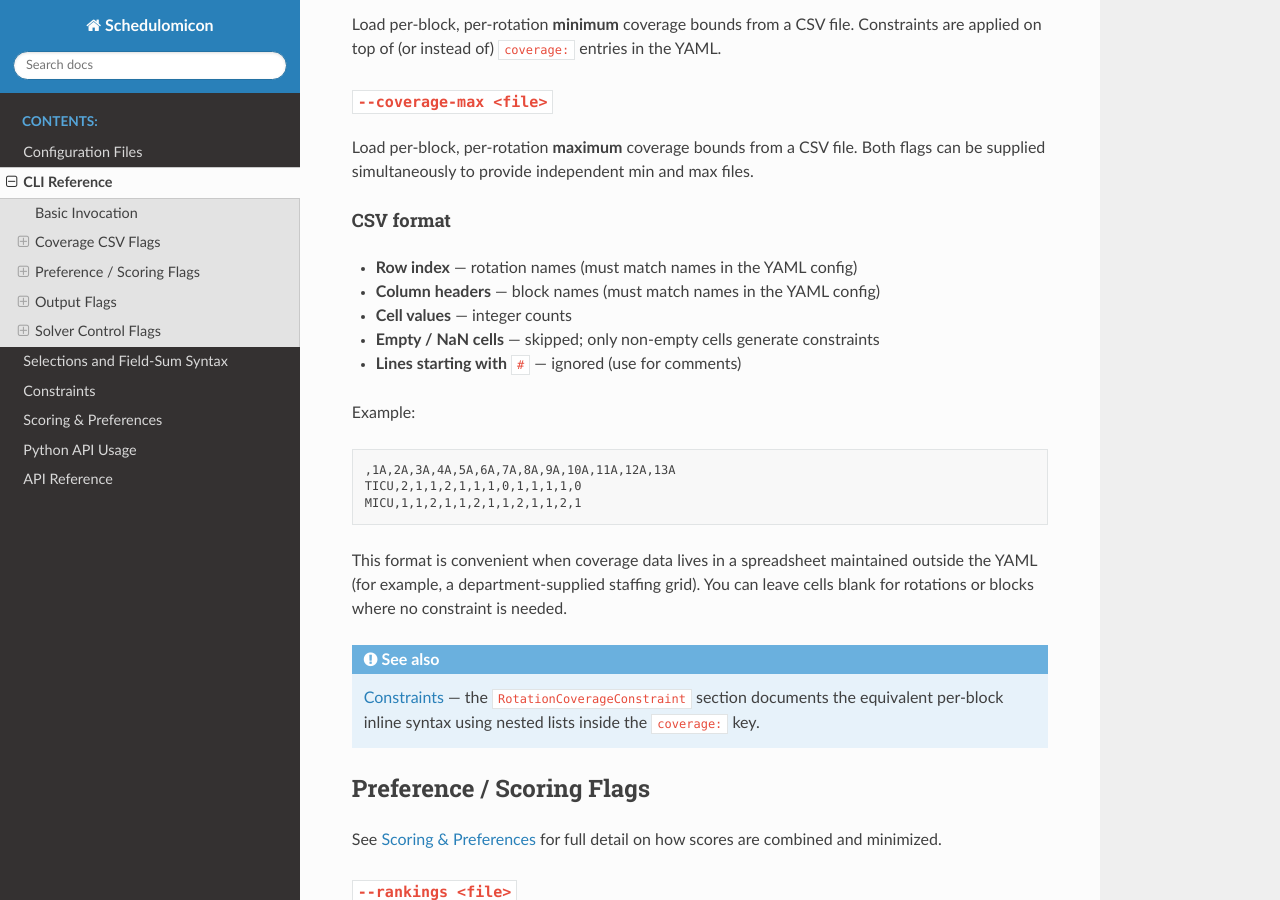
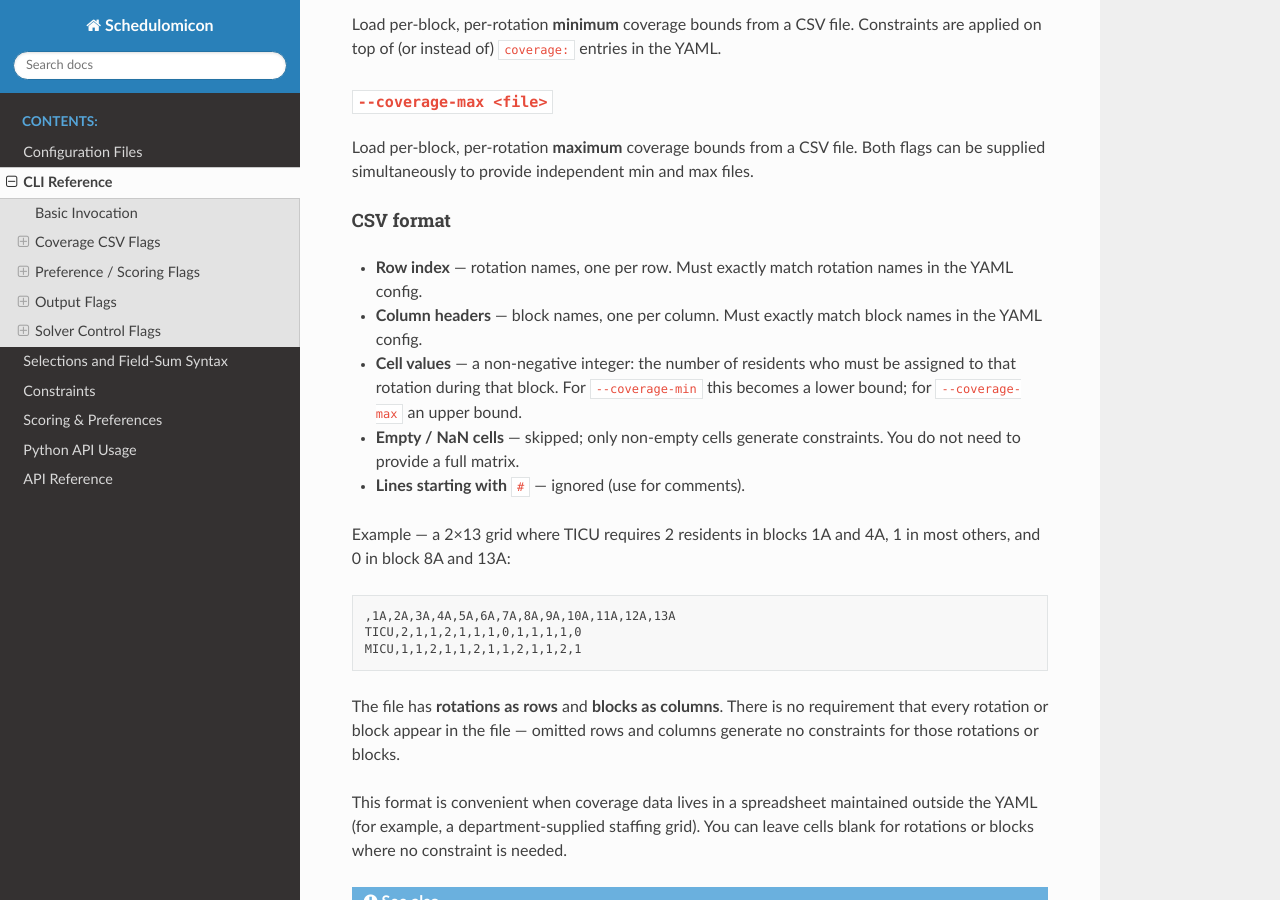
Before and after one commit to justinrporter/schedulomicon, a Sphinx documentation site: the page built from docs/source/cli_usage.rst, in a window 1280 px wide and 900 px high, scrolled down 498 px. Built offline with Sphinx 7.4.7 and the Read the Docs theme 3.1.0, drawn with Linux system fonts in a browser that asks for light colours.

Commit message:
docs: clarify coverage CSV structure and semantics
Expand the --coverage-min/--coverage-max CSV format section to explain
that cell values are resident counts (lower/upper bounds), that the
matrix is rotations-as-rows × blocks-as-columns, and that partial
matrices are valid. Also annotates the example with what the values mean.

Co-Authored-By: Claude Sonnet 4.6 <noreply@anthropic.com>

```diff
--- a/docs/source/cli_usage.rst
+++ b/docs/source/cli_usage.rst
@@ -34,19 +34,21 @@ Both flags can be supplied simultaneously to provide independent min and max fil
 CSV format
 """"""""""
 
-- **Row index** — rotation names (must match names in the YAML config)
-- **Column headers** — block names (must match names in the YAML config)
-- **Cell values** — integer counts
-- **Empty / NaN cells** — skipped; only non-empty cells generate constraints
-- **Lines starting with** ``#`` — ignored (use for comments)
+- **Row index** — rotation names, one per row. Must exactly match rotation names in the YAML config.
+- **Column headers** — block names, one per column. Must exactly match block names in the YAML config.
+- **Cell values** — a non-negative integer: the number of residents who must be assigned to that rotation during that block. For ``--coverage-min`` this becomes a lower bound; for ``--coverage-max`` an upper bound.
+- **Empty / NaN cells** — skipped; only non-empty cells generate constraints. You do not need to provide a full matrix.
+- **Lines starting with** ``#`` — ignored (use for comments).
 
-Example:
+Example — a 2×13 grid where TICU requires 2 residents in blocks 1A and 4A, 1 in most others, and 0 in block 8A and 13A:
 
 .. code-block:: text
 
    ,1A,2A,3A,4A,5A,6A,7A,8A,9A,10A,11A,12A,13A
    TICU,2,1,1,2,1,1,1,0,1,1,1,1,0
    MICU,1,1,2,1,1,2,1,1,2,1,1,2,1
+
+The file has **rotations as rows** and **blocks as columns**. There is no requirement that every rotation or block appear in the file — omitted rows and columns generate no constraints for those rotations or blocks.
 
 This format is convenient when coverage data lives in a spreadsheet maintained
 outside the YAML (for example, a department-supplied staffing grid). You can
```
